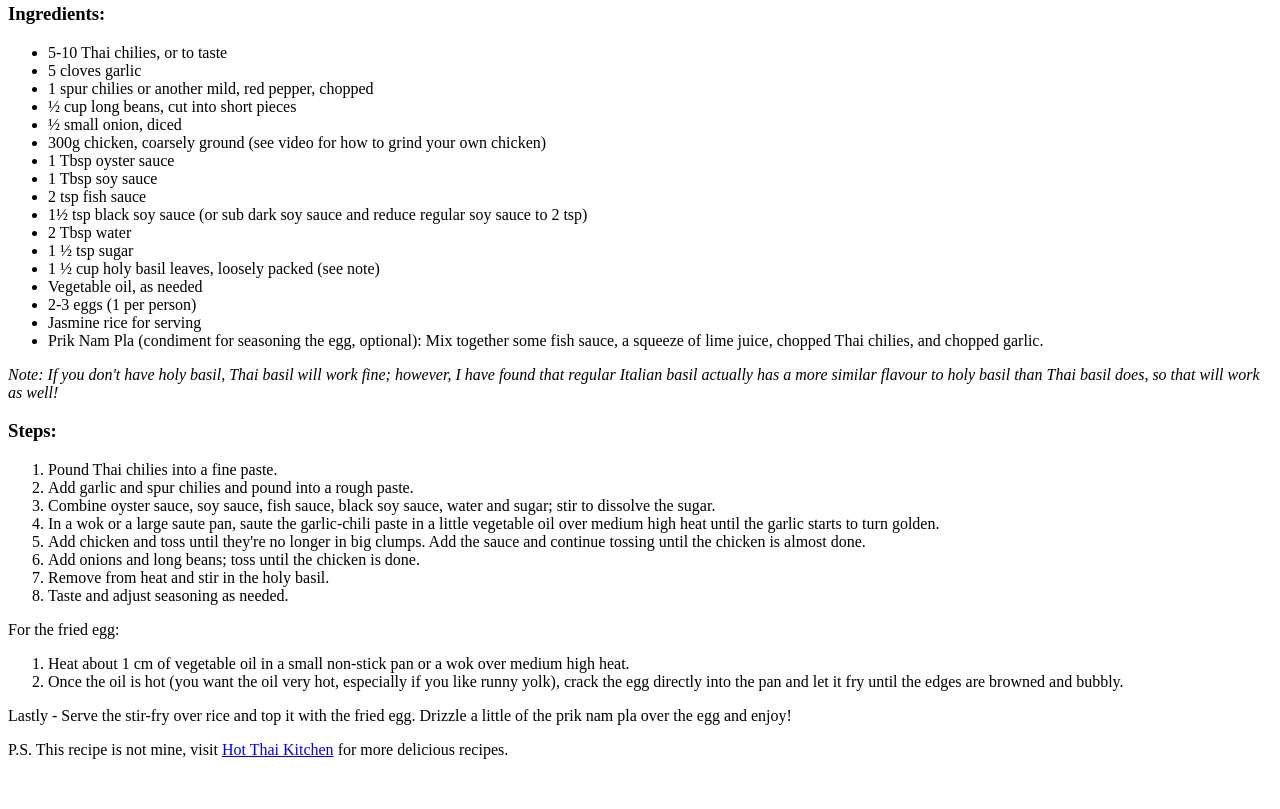
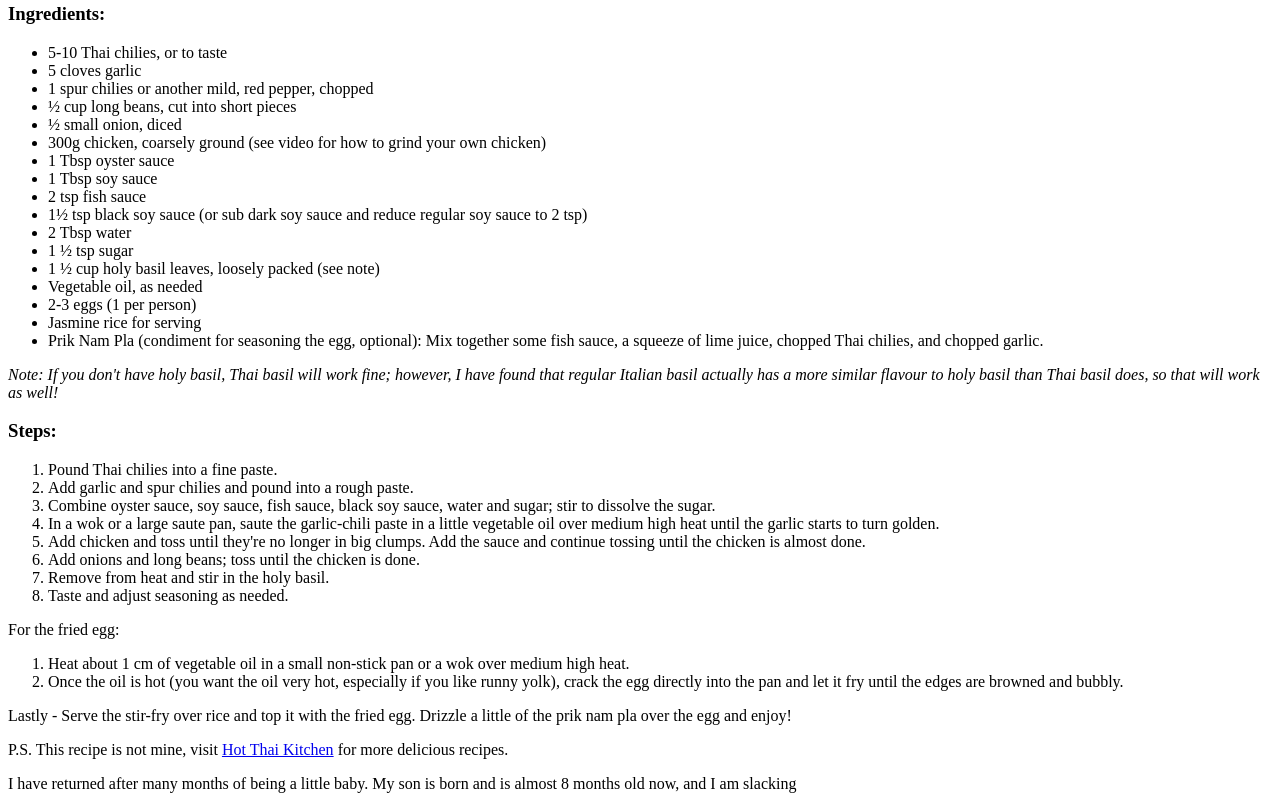
Before and after one commit to EribertoPerez/odin-recipes, a plain HTML site: page recipes/padKrapao.html in a window 1280 px wide. Shown: the part 601-1410 px from the top of the page. Before the commit the page ends 1376 px from the top, so only its background shows below. Drawn offline with Linux system fonts and the light colour scheme.

Commit message:
Added brief message to footer. Also trying to remember how to traverse the terminal using git

```diff
--- a/recipes/padKrapao.html
+++ b/recipes/padKrapao.html
@@ -62,5 +62,8 @@
     <div>
         <p>P.S. This recipe is not mine, visit <a href="https://hot-thai-kitchen.com/panang-curry/">Hot Thai Kitchen</a> for more delicious recipes.</p>
     </div>
+    <Footer>
+        <p>I have returned after many months of being a little baby. My son is born and is almost 8 months old now, and I am slacking</p>
+    </Footer>
 </body>
 </html>
```
